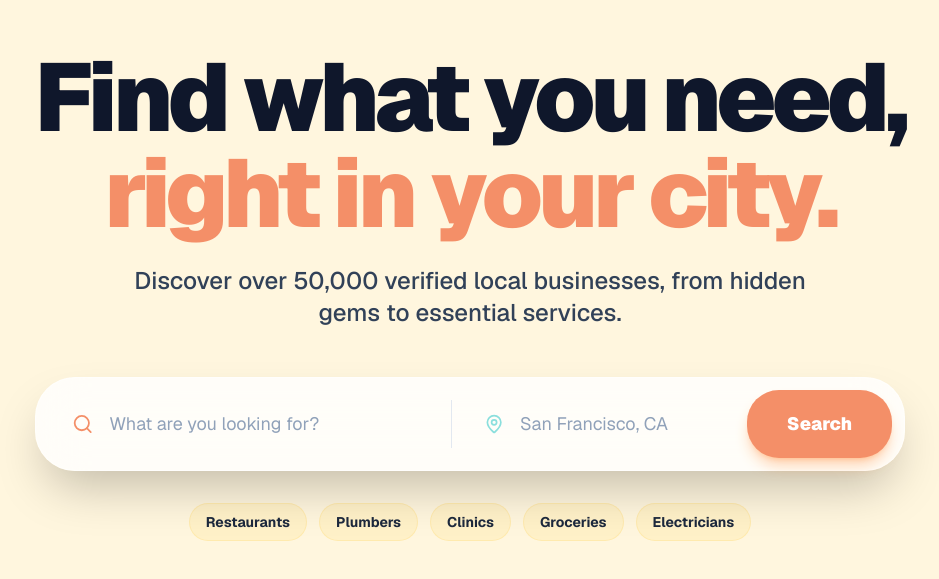
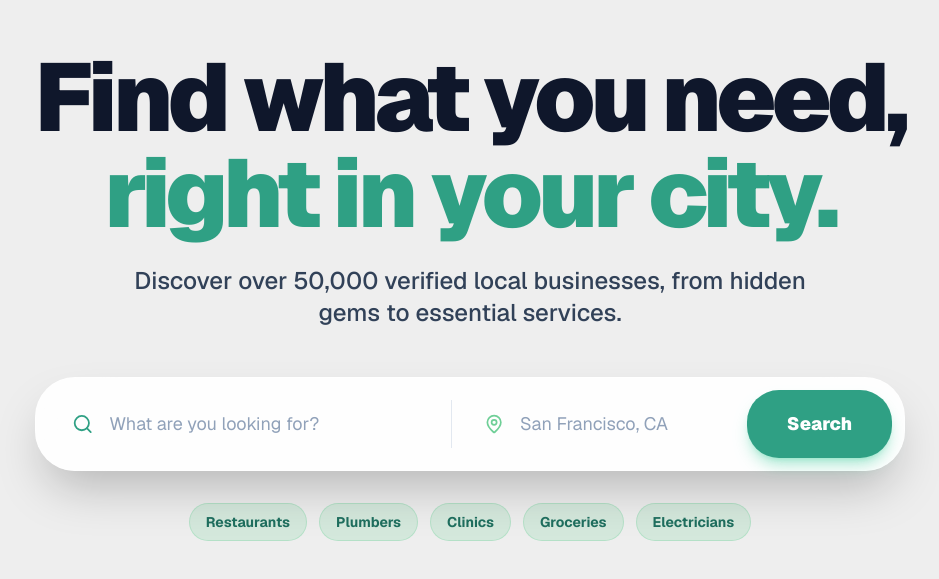
Before and after one commit to Kuthaka/LocalDial-Frontend-v1, a Next.js app: page / in a window 1280 px wide. Shown: the part 105-684 px from the top of the page, without its empty margins (170-1109 px from the left). Built offline with nearby package versions, Linux system fonts and the light colour scheme.

Commit message:
feat - new colour palette added

```diff
--- a/src/app/globals.css
+++ b/src/app/globals.css
@@ -2,20 +2,20 @@
 
 @theme {
   --font-sans: var(--font-geist-sans), system-ui, -apple-system, sans-serif;
-  --color-primary: #8BDFDD;
-  --color-secondary: #F48F68;
-  --color-accent: #FFE394;
-  --color-background: #FFF6DE;
+  --color-primary: #6FCF97;
+  --color-secondary: #2FA084;
+  --color-accent: #1F6F5F;
+  --color-background: #EEEEEE;
   --radius-xl: 1rem;
   --radius-2xl: 1.5rem;
 }
 
 :root {
-  --background: #FFF6DE;
+  --background: #EEEEEE;
   --foreground: #0f172a;
-  --primary: #8BDFDD;
-  --secondary: #F48F68;
-  --accent: #FFE394;
+  --primary: #6FCF97;
+  --secondary: #2FA084;
+  --accent: #1F6F5F;
   --card: #ffffff;
   --card-foreground: #0f172a;
   --muted: #f1f5f9;
--- a/src/app/page.tsx
+++ b/src/app/page.tsx
@@ -13,8 +13,8 @@ export default function Home() {
       <section className="relative w-full flex flex-col items-center justify-center">
         {/* Decorative background elements using the palette */}
         <div className="absolute top-1/2 left-1/2 -translate-x-1/2 -translate-y-1/2 w-full max-w-7xl h-full -z-10 opacity-40">
-          <div className="absolute top-0 right-0 w-[500px] h-[500px] bg-[#8BDFDD] rounded-full blur-[140px]" />
-          <div className="absolute bottom-0 left-0 w-[500px] h-[500px] bg-[#F48F68] rounded-full blur-[140px]" />
+          <div className="absolute top-0 right-0 w-[500px] h-[500px] bg-[#6FCF97] rounded-full blur-[140px]" />
+          <div className="absolute bottom-0 left-0 w-[500px] h-[500px] bg-[#2FA084] rounded-full blur-[140px]" />
         </div>
 
         <div className="max-w-5xl mx-auto px-6 text-center">
@@ -27,7 +27,7 @@ export default function Home() {
             className="text-6xl md:text-8xl font-black text-slate-900 mb-6 tracking-tighter"
           >
             Find what you need, <br />
-            <span className="text-[#F48F68]">right in your city.</span>
+            <span className="text-[#2FA084]">right in your city.</span>
           </motion.h1>
 
           <motion.p
@@ -46,9 +46,9 @@ export default function Home() {
             transition={{ duration: 0.5, delay: 0.2 }}
             className="relative max-w-4xl mx-auto w-full"
           >
-            <div className="p-3 bg-white/80 backdrop-blur-xl rounded-[2.5rem] shadow-2xl flex flex-col md:flex-row gap-2 border border-white/50">
+            <div className="p-3 bg-white/90 backdrop-blur-2xl rounded-[2.5rem] shadow-2xl flex flex-col md:flex-row gap-2 border border-white/50">
               <div className="flex-[1.5] flex items-center px-6 gap-4">
-                <Search className="text-[#F48F68] w-6 h-6" />
+                <Search className="text-[#2FA084] w-6 h-6" />
                 <input
                   type="text"
                   placeholder="What are you looking for?"
@@ -59,21 +59,21 @@ export default function Home() {
               </div>
               <div className="hidden md:block w-[1px] h-12 bg-slate-200 self-center" />
               <div className="flex-1 flex items-center px-6 gap-4">
-                <MapPin className="text-[#8BDFDD] w-6 h-6" />
+                <MapPin className="text-[#6FCF97] w-6 h-6" />
                 <input
                   type="text"
                   placeholder="San Francisco, CA"
                   className="w-full py-5 bg-transparent outline-none text-slate-900 text-lg placeholder:text-slate-400"
                 />
               </div>
-              <button className="bg-[#F48F68] text-white px-10 py-5 rounded-[2rem] font-black text-lg hover:bg-[#e37d56] transition-all shadow-lg shadow-orange-500/30 active:scale-95">
+              <button className="bg-[#2FA084] text-white px-10 py-5 rounded-[2rem] font-black text-lg hover:bg-[#1F6F5F] transition-all shadow-lg shadow-emerald-500/30 active:scale-95">
                 Search
               </button>
             </div>
 
             <div className="mt-8 flex flex-wrap justify-center gap-3">
               {['Restaurants', 'Plumbers', 'Clinics', 'Groceries', 'Electricians'].map((tag) => (
-                <span key={tag} className="px-4 py-2 bg-[#FFE394]/30 text-slate-800 rounded-full text-sm font-bold border border-[#FFE394]/50 cursor-pointer hover:bg-[#FFE394]/50 transition-colors">
+                <span key={tag} className="px-4 py-2 bg-[#6FCF97]/20 text-[#1F6F5F] rounded-full text-sm font-bold border border-[#6FCF97]/30 cursor-pointer hover:bg-[#6FCF97]/30 transition-colors">
                   {tag}
                 </span>
               ))}
```
